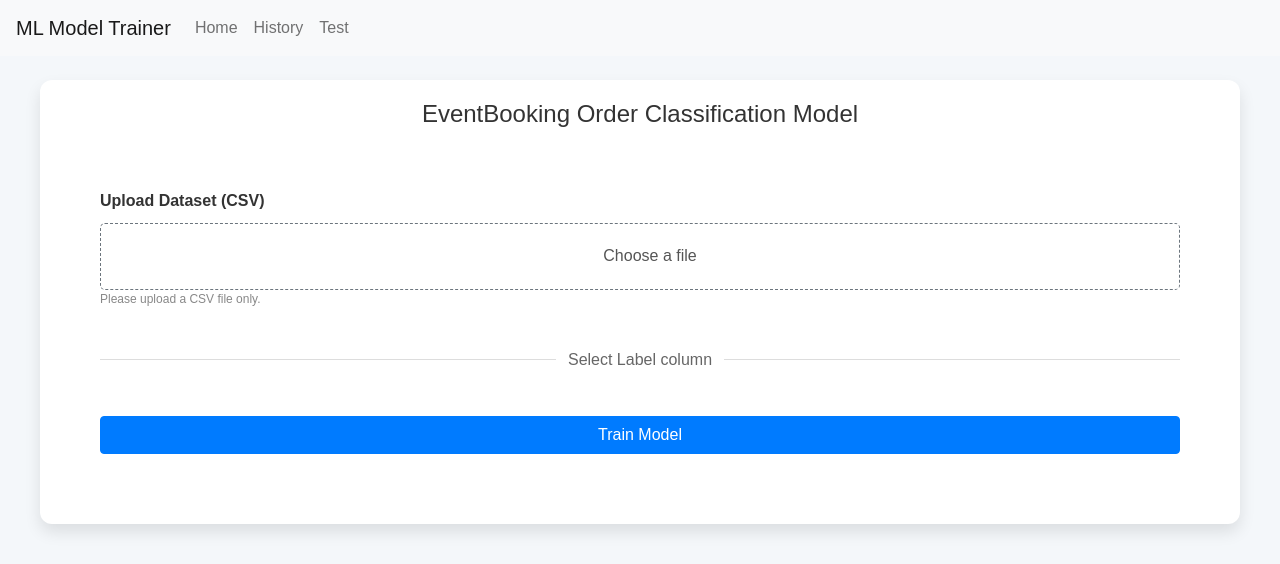
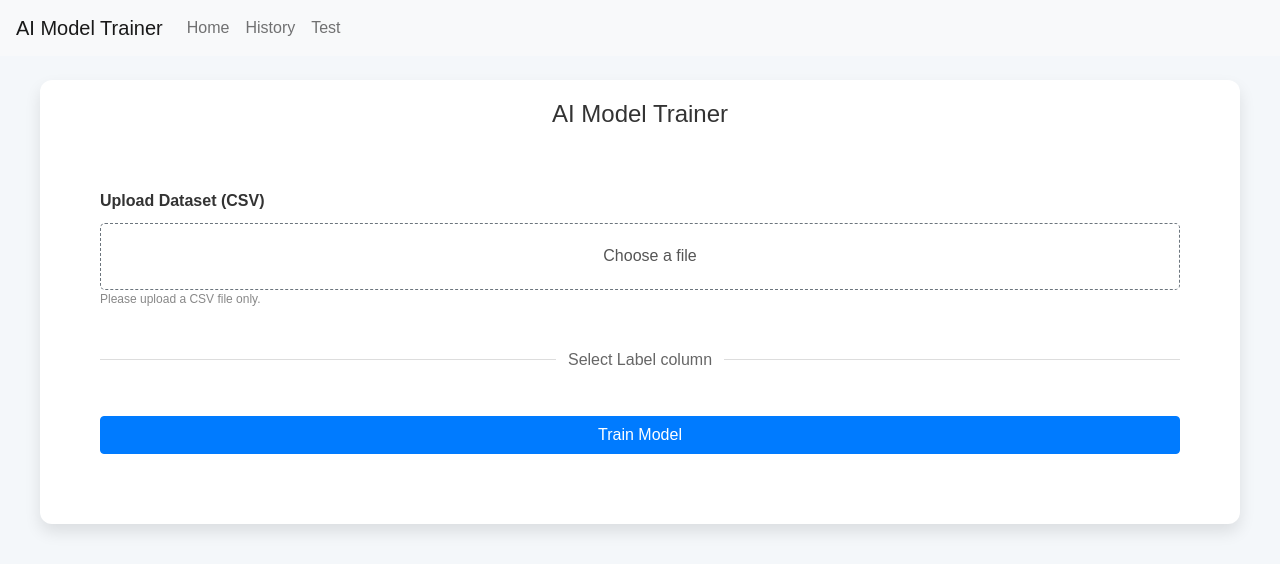
Before and after one commit to TanvirIslam-BD/LLaMA-Fraud-Classifier, a Django app: page /ml/ in a window 1280 px wide. Shown: the top 564 px of the page. Run offline with Django 5.2, Linux system fonts and the light colour scheme; parts of the project's set-up code (start-up, migrations or seed data) failed here and were passed over; some libraries are stand-ins or nearby versions.

```diff
--- a/ml_app/ml/constants.py
+++ b/ml_app/ml/constants.py
@@ -5,9 +5,9 @@ from typing import List
 from django.contrib import admin
 
 # Customize the admin title
-admin.site.site_header = "My Custom Admin Panel"
-admin.site.site_title = "My Admin Portal"
-admin.site.index_title = "Welcome to the Custom Admin Dashboard"
+admin.site.site_header = "EB AI Admin Panel"
+admin.site.site_title = "EB AI Admin Panel"
+admin.site.index_title = "Welcome to the EB AI Admin Dashboard"
 
 
 UPLOAD_FOLDER = 'uploads'
--- a/ml_app/templates/index.html
+++ b/ml_app/templates/index.html
@@ -4,7 +4,7 @@
 {% block content %}
 
 <div class="container-wrapper">
-    <h1 style="text-align: center"> EventBooking Order Classification Model</h1>
+    <h1 style="text-align: center">AI Model Trainer</h1>
     <form id="trainForm" method="post" action="/ml/retrain/" enctype="multipart/form-data">
         {% csrf_token %}
         <div class="form-group file-upload">
--- a/ml_app/templates/layout.html
+++ b/ml_app/templates/layout.html
@@ -14,7 +14,7 @@
 </head>
 <body>
     <nav class="navbar navbar-expand-lg navbar-light bg-light">
-        <a class="navbar-brand" href="{% url 'index' %}">ML Model Trainer</a>
+        <a class="navbar-brand" href="{% url 'index' %}">AI Model Trainer</a>
         <div class="collapse navbar-collapse">
             <ul class="navbar-nav mr-auto">
                 <li class="nav-item"><a class="nav-link" href="/">Home</a></li>
```
Also changed, not shown: db.sqlite3.
